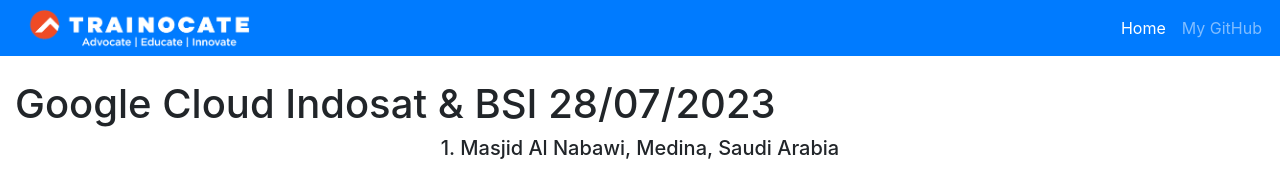
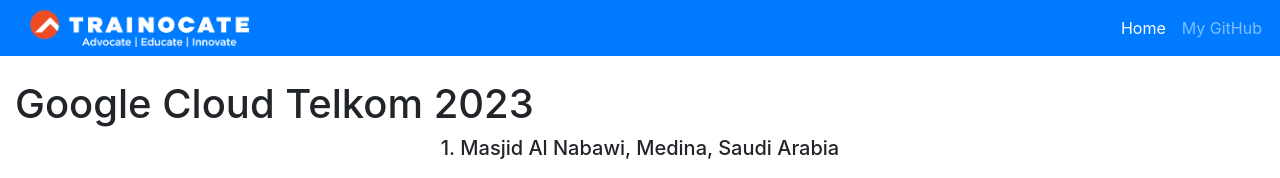
Before and after one commit to furqonm/google-cloud-build, a plain HTML site: page public-html/index.html in a window 1280 px wide. Shown: the top 178 px of the page. Drawn offline with nearby package versions, Linux system fonts and the light colour scheme.

Commit message:
Update index.html

```diff
--- a/public-html/index.html
+++ b/public-html/index.html
@@ -23,7 +23,7 @@
 
 <div class="container-fluid">
   <br>
-  <h1>Google Cloud Indosat & BSI 28/07/2023</h1>
+  <h1>Google Cloud Telkom 2023</h1>
   <h5 style="text-align:center;">1. Masjid Al Nabawi, Medina, Saudi Arabia</h5><br/>
   <img src="image/image1.jpg" class="img-fluid" style="  display: block; margin-left: auto; margin-right: auto;">
 </div>
```
